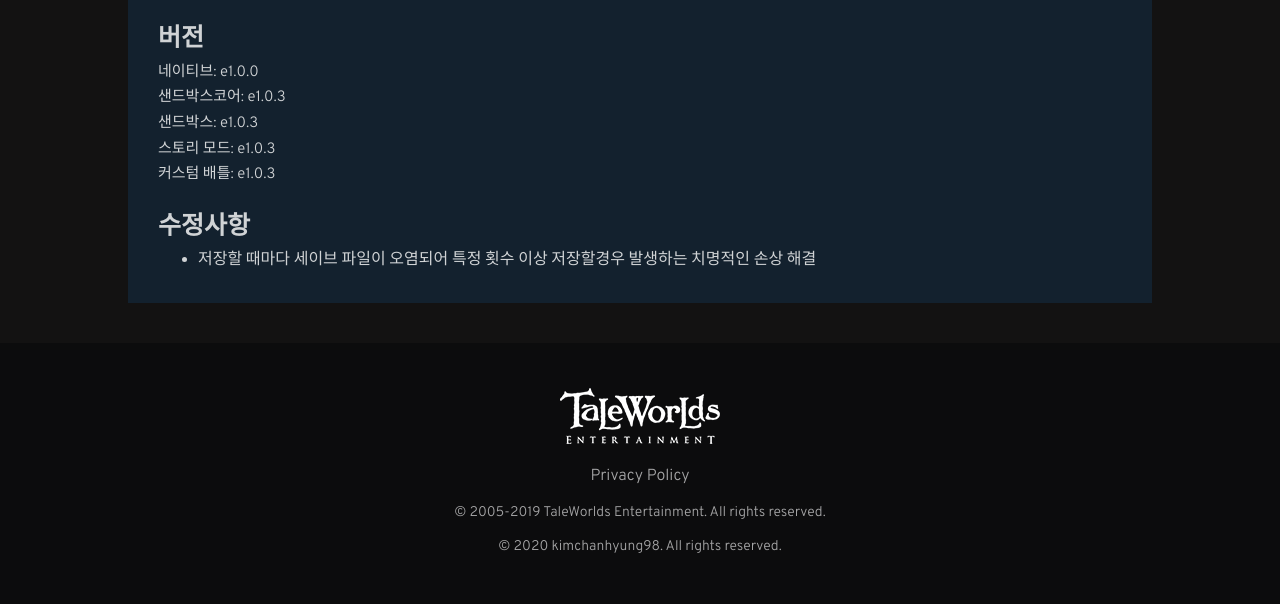
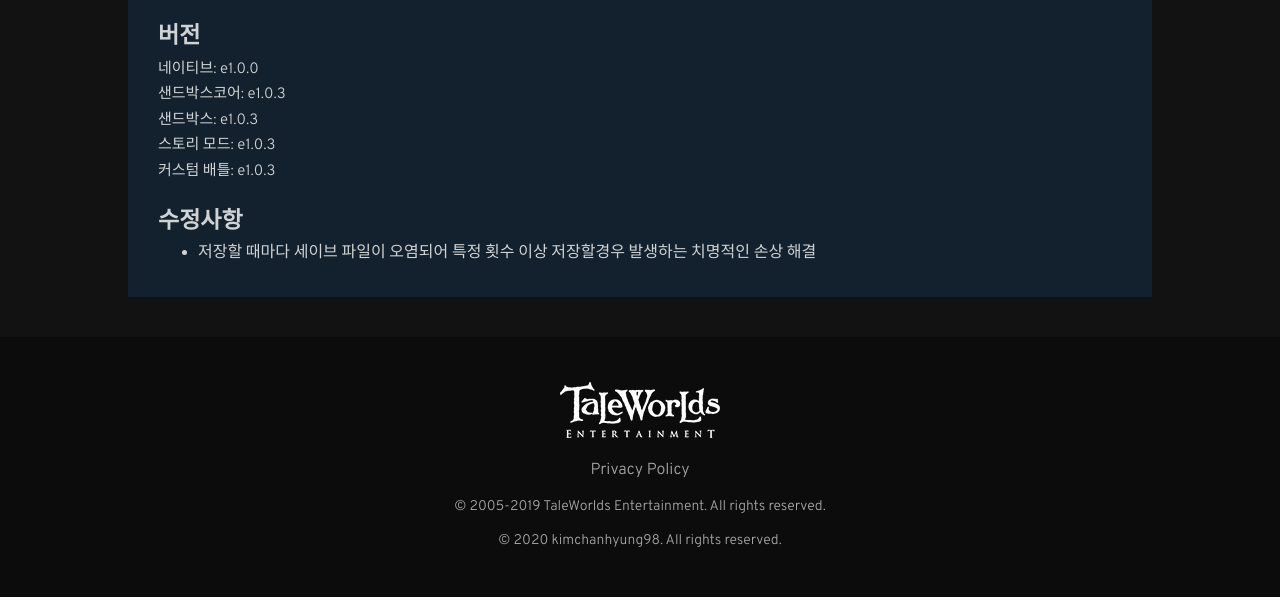
Before and after one commit to shlifedev/website, a Jekyll site: the page built from _posts/2020-04-03-patch-notes-e1.0.3.md, in a window 1280 px wide. Shown: the part 833-1437 px from the top of the page. Built offline with Jekyll 4.4.1, drawn with Linux system fonts in a browser that asks for light colours.

Commit message:
Update post.scss

```diff
--- a/_sass/pages/post.scss
+++ b/_sass/pages/post.scss
@@ -110,9 +110,15 @@
             }
         }
 
+        h1{
+            @include margin(top 30px);
+            font-size: 28px;
+            font-weight: 700;
+        }
+
         h2{
             @include margin(top 20px);
-            font-size: 25px;
+            font-size: 23px;
             font-weight: 700;
         }
     }
```
